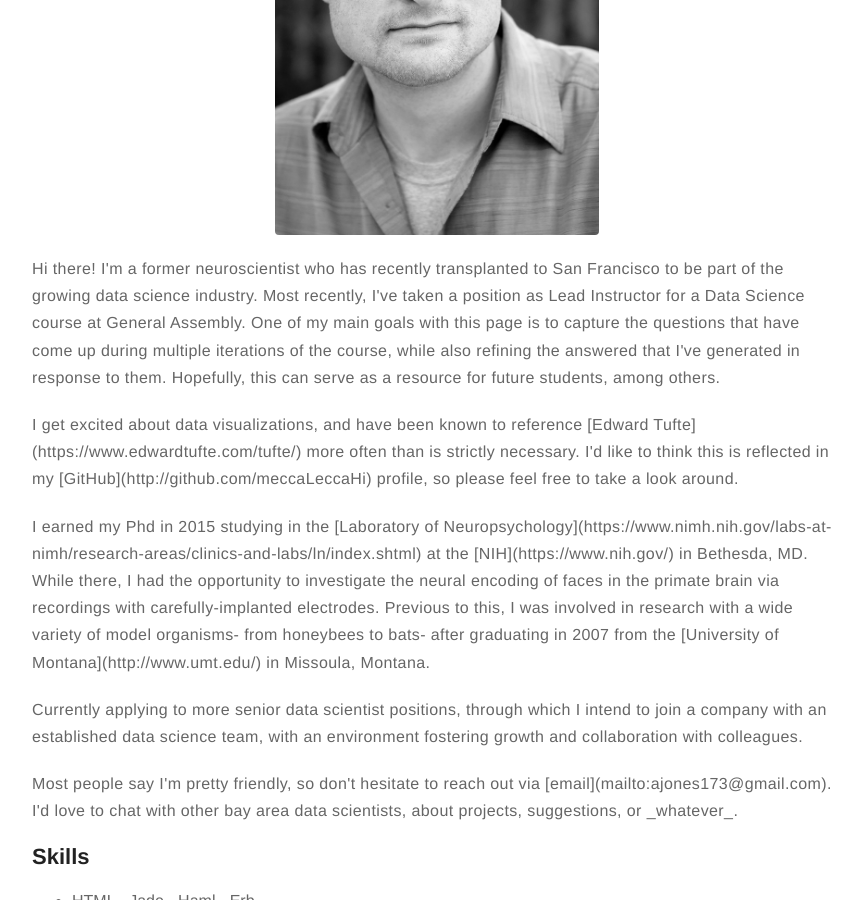
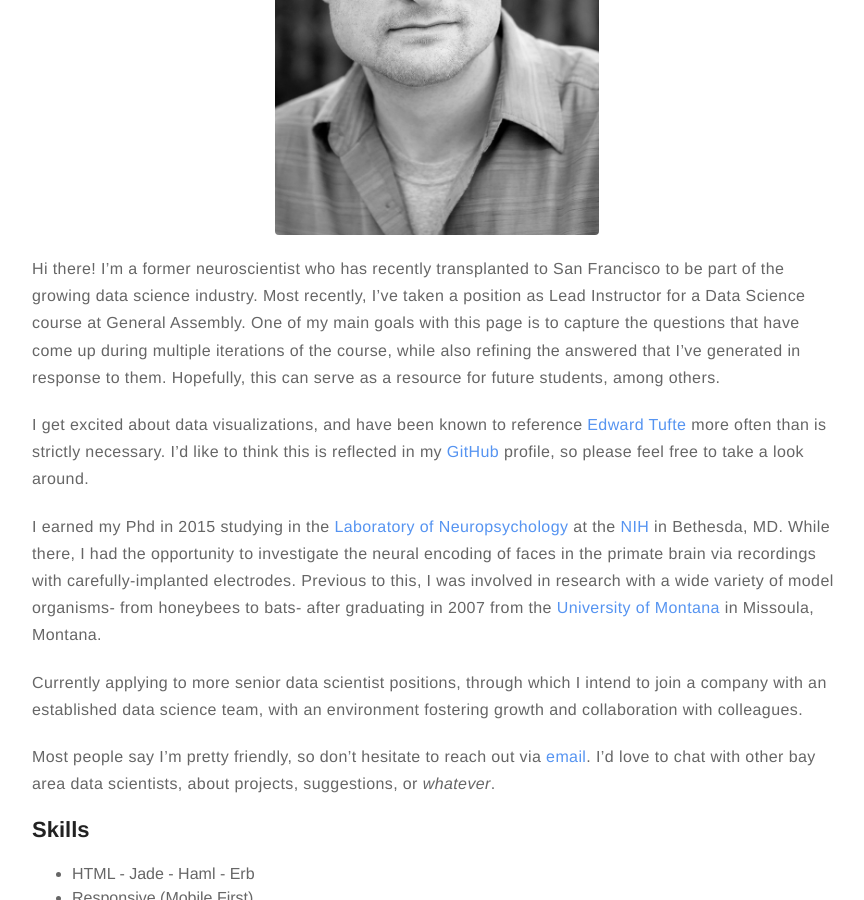
Before and after one commit to meccaLeccaHi/meccaLeccaHi.github.io, a Jekyll site: the page built from about.md, in a window 1280 px wide and 900 px high, scrolled down 362 px. Shown: the whole window, without its empty margins (203-1067 px from the left). Built offline with Jekyll 4.4.1, drawn with Linux system fonts in a browser that asks for light colours; some of the changed lines change nothing that is shown.

Commit message:
customizing template

```diff
--- a/about.md
+++ b/about.md
@@ -1,18 +1,19 @@
 ---
 title: About
 layout: page
+headerImage: true
 ---
 ![Profile Image]({{ site.url }}/{{ site.picture }})
 
-<p>Hi there! I'm a former neuroscientist who has recently transplanted to San Francisco to be part of the growing data science industry. Most recently, I've taken a position as Lead Instructor for a Data Science course at General Assembly. One of my main goals with this page is to capture the questions that have come up during multiple iterations of the course, while also refining the answered that I've generated in response to them. Hopefully, this can serve as a resource for future students, among others.</p>
+Hi there! I'm a former neuroscientist who has recently transplanted to San Francisco to be part of the growing data science industry. Most recently, I've taken a position as Lead Instructor for a Data Science course at General Assembly. One of my main goals with this page is to capture the questions that have come up during multiple iterations of the course, while also refining the answered that I've generated in response to them. Hopefully, this can serve as a resource for future students, among others.
 
-<p>I get excited about data visualizations, and have been known to reference [Edward Tufte](https://www.edwardtufte.com/tufte/) more often than is strictly necessary. I'd like to think this is reflected in my [GitHub](http://github.com/meccaLeccaHi) profile, so please feel free to take a look around.</p>
+I get excited about data visualizations, and have been known to reference [Edward Tufte](https://www.edwardtufte.com/tufte/) more often than is strictly necessary. I'd like to think this is reflected in my [GitHub](http://github.com/meccaLeccaHi) profile, so please feel free to take a look around.
 
-<p>I earned my Phd in 2015 studying in the [Laboratory of Neuropsychology](https://www.nimh.nih.gov/labs-at-nimh/research-areas/clinics-and-labs/ln/index.shtml) at the [NIH](https://www.nih.gov/) in Bethesda, MD. While there, I had the opportunity to investigate the neural encoding of faces in the primate brain via recordings with carefully-implanted electrodes. Previous to this, I was involved in research with a wide variety of model organisms- from honeybees to bats- after graduating in 2007 from the [University of Montana](http://www.umt.edu/) in Missoula, Montana.</p>
+I earned my Phd in 2015 studying in the [Laboratory of Neuropsychology](https://www.nimh.nih.gov/labs-at-nimh/research-areas/clinics-and-labs/ln/index.shtml) at the [NIH](https://www.nih.gov/) in Bethesda, MD. While there, I had the opportunity to investigate the neural encoding of faces in the primate brain via recordings with carefully-implanted electrodes. Previous to this, I was involved in research with a wide variety of model organisms- from honeybees to bats- after graduating in 2007 from the [University of Montana](http://www.umt.edu/) in Missoula, Montana.
 
-<p>Currently applying to more senior data scientist positions, through which I intend to join a company with an established data science team, with an environment fostering growth and collaboration with colleagues.</p>
+Currently applying to more senior data scientist positions, through which I intend to join a company with an established data science team, with an environment fostering growth and collaboration with colleagues.
 
-<p>Most people say I'm pretty friendly, so don't hesitate to reach out via [email](mailto:ajones173@gmail.com). I'd love to chat with other bay area data scientists, about projects, suggestions, or _whatever_.</p>
+Most people say I'm pretty friendly, so don't hesitate to reach out via [email](mailto:ajones173@gmail.com). I'd love to chat with other bay area data scientists, about projects, suggestions, or _whatever_.
 
 
 <h2>Skills</h2>
```
